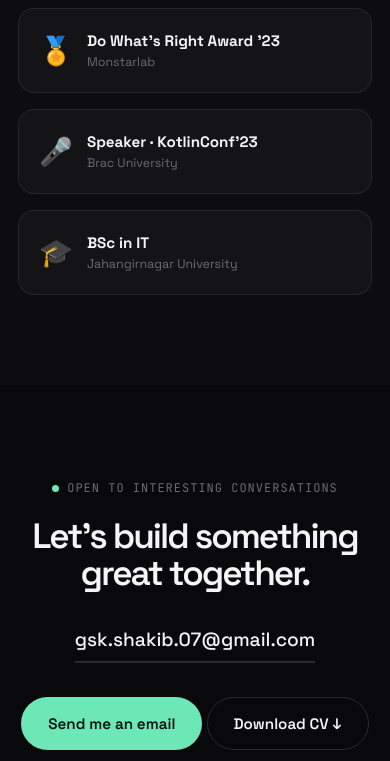
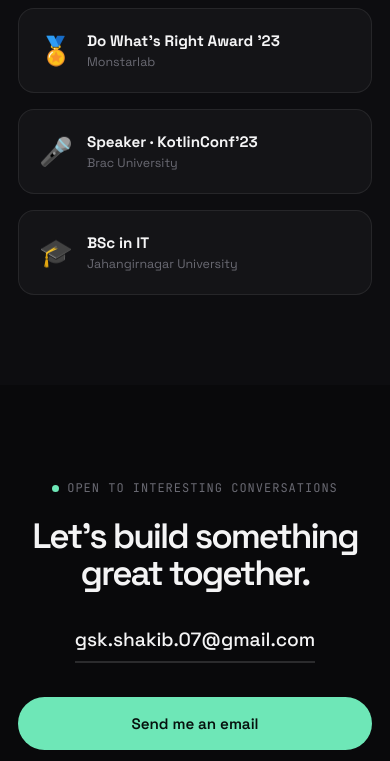
Before and after one commit to ShaQib07/ShaQib07.github.io, a plain HTML site: page index.html in a window 390 px wide. Shown: the part 11201-11962 px from the top of the page. Drawn offline with Linux system fonts and the light colour scheme.

Commit message:
Fix mobile contact buttons; remove footer build line
- contact-actions is now a flex row with gap that stacks full-width on mobile
  (matches hero-actions), fixing cramped buttons
- Remove 'Built with HTML, CSS & JS' footer line


Claude-Session: https://claude.ai/code/session_01KKuzSFDmCXZYWF9tcwpFdd

Co-authored-by: Claude <noreply@anthropic.com>

```diff
--- a/assets/css/style.css
+++ b/assets/css/style.css
@@ -399,7 +399,7 @@ img { max-width: 100%; display: block; }
 /* ============ Contact ============ */
 .contact { padding-bottom: 120px; }
 .contact-inner { text-align: center; max-width: 860px; margin: 0 auto; }
-.contact-actions { margin-top: 34px; }
+.contact-actions { margin-top: 34px; display: flex; gap: 14px; justify-content: center; flex-wrap: wrap; }
 .contact-head { font-size: clamp(2.2rem, 6vw, 4.2rem); font-weight: 600; letter-spacing: -2px; line-height: 1.04; margin: 18px 0 34px; }
 .contact-mail {
   display: inline-block; font-size: clamp(1.2rem, 3.5vw, 2rem); font-weight: 500; color: var(--text);
@@ -470,7 +470,7 @@ img { max-width: 100%; display: block; }
 @media (max-width: 520px) {
   .container { padding: 0 18px; }
   .expertise-grid, .stack-groups, .awards { grid-template-columns: 1fr; }
-  .hero-actions { flex-direction: column; }
-  .hero-actions .btn { width: 100%; justify-content: center; }
+  .hero-actions, .contact-actions { flex-direction: column; }
+  .hero-actions .btn, .contact-actions .btn { width: 100%; justify-content: center; }
   .photo-badge { font-size: 0.9rem; padding: 9px 12px; }
 }
--- a/index.html
+++ b/index.html
@@ -517,7 +517,6 @@
 <footer class="footer">
   <div class="container footer-inner">
     <p>© <span id="year"></span> Golam Shakib Khan</p>
-    <p class="footer-made">Built with HTML, CSS &amp; JS</p>
     <a href="#home" class="back-to-top" data-cursor>Back to top ↑</a>
   </div>
 </footer>
```
